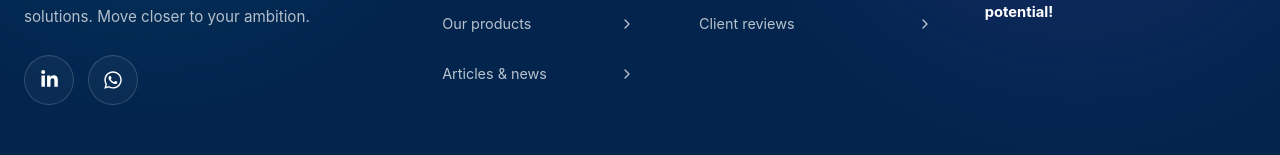
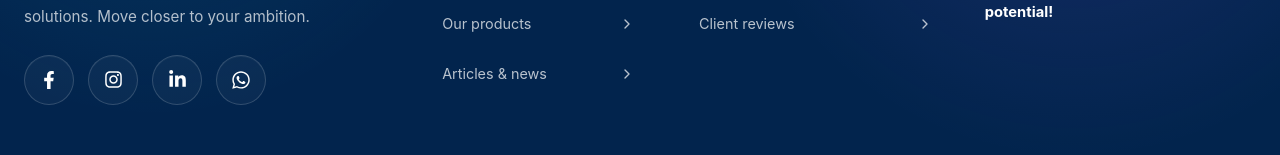
Before and after one commit to AxplifyServices/axplify-services-website, a Next.js app in the folder frontend/: page /en/services/web-mobile-development in a window 1280 px wide. Shown: the part 3068-3223 px from the top of the page. Built offline with nearby package versions, Linux system fonts and the light colour scheme; no server answers.

Commit message:
Optimisation SEO

```diff
--- a/frontend/src/app/[locale]/layout.tsx
+++ b/frontend/src/app/[locale]/layout.tsx
@@ -29,7 +29,9 @@ import {
 } from '@/i18n/routing';
 
 import {
+  ORGANIZATION_FACEBOOK_URL,
   ORGANIZATION_ID,
+  ORGANIZATION_INSTAGRAM_URL,
   ORGANIZATION_LINKEDIN_URL,
   ORGANIZATION_LOGO_URL,
   ORGANIZATION_NAME,
@@ -194,6 +196,8 @@ const organizationStructuredData = {
     organizationDescription,
 
   sameAs: [
+    ORGANIZATION_FACEBOOK_URL,
+    ORGANIZATION_INSTAGRAM_URL,
     ORGANIZATION_LINKEDIN_URL,
   ],
 
--- a/frontend/src/components/layout/site-footer.tsx
+++ b/frontend/src/components/layout/site-footer.tsx
@@ -6,6 +6,8 @@ import {
 } from 'lucide-react';
 
 import {
+  FaFacebookF,
+  FaInstagram,
   FaLinkedinIn,
   FaWhatsapp,
 } from 'react-icons/fa';
@@ -24,6 +26,8 @@ import {
 } from '@/components/analytics/cookie-preferences-button';
 
 import {
+  ORGANIZATION_FACEBOOK_URL,
+  ORGANIZATION_INSTAGRAM_URL,
   ORGANIZATION_LINKEDIN_URL,
   ORGANIZATION_WHATSAPP_NUMBER,
 } from '@/lib/site-config';
@@ -139,6 +143,42 @@ export async function SiteFooter() {
               'socialTitle',
             )}
           >
+            <a
+href={
+  ORGANIZATION_FACEBOOK_URL
+}
+              target="_blank"
+              rel="noopener noreferrer"
+              className="site-footer__social-link"
+              aria-label={t(
+                'facebookLabel',
+              )}
+              title="Facebook"
+            >
+              <FaFacebookF
+                size={18}
+                aria-hidden="true"
+              />
+            </a>
+
+            <a
+href={
+  ORGANIZATION_INSTAGRAM_URL
+}
+              target="_blank"
+              rel="noopener noreferrer"
+              className="site-footer__social-link"
+              aria-label={t(
+                'instagramLabel',
+              )}
+              title="Instagram"
+            >
+              <FaInstagram
+                size={19}
+                aria-hidden="true"
+              />
+            </a>
+
             <a
 href={
   ORGANIZATION_LINKEDIN_URL
--- a/frontend/src/lib/site-config.ts
+++ b/frontend/src/lib/site-config.ts
@@ -22,6 +22,12 @@ export const SOCIAL_IMAGE_URL =
 
 export const ORGANIZATION_LINKEDIN_URL =
   'https://www.linkedin.com/company/axplify-services/home';
+
+export const ORGANIZATION_FACEBOOK_URL =
+  'https://web.facebook.com/profile.php?id=61593432425617';
+
+export const ORGANIZATION_INSTAGRAM_URL =
+  'https://www.instagram.com/axplify_services/';
 
 export const ORGANIZATION_WHATSAPP_NUMBER =
   '212688194555';
```
Also changed, not shown: frontend/src/messages/ar.json, frontend/src/messages/en.json, frontend/src/messages/fr.json, 1 other file (tests, documents, lock files or other folders).
